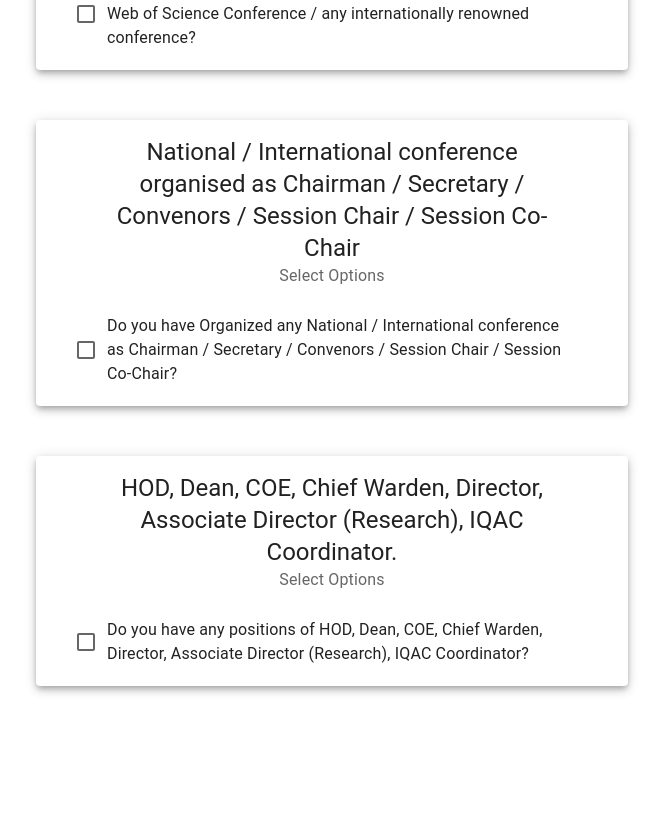
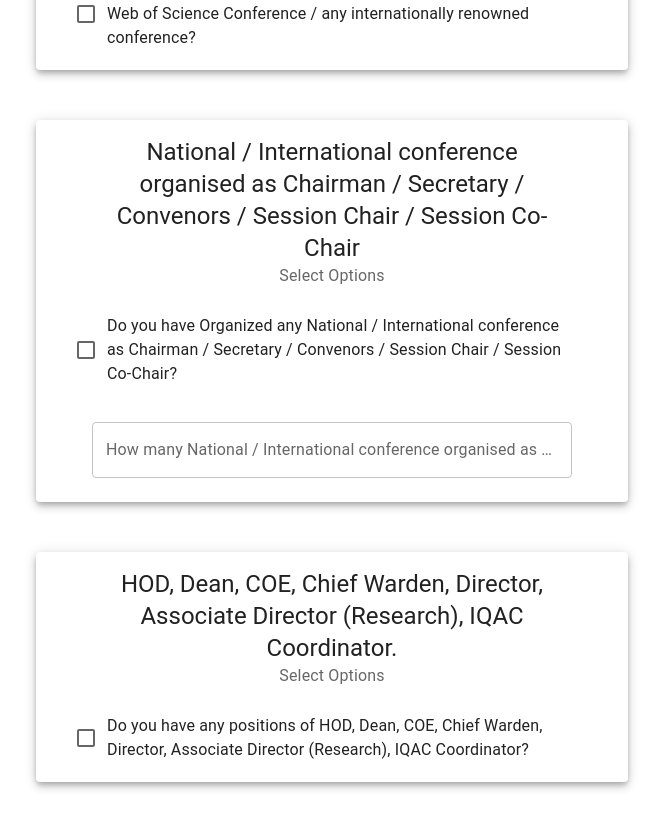
Before and after one commit to CodeArena-SJCIT/SJCIT-CPS, a React (Create React App) app: page /form/1 in a window 1280 px wide. Shown: the part 1224-2052 px from the top of the page, without its empty margins (318-981 px from the left). Before the commit the page ends 1960 px from the top, so only its background shows below. Built offline with nearby package versions, Linux system fonts and the light colour scheme.

Commit message:
Update conferenceOrg.js

```diff
--- a/src/CPS-Frontend/Main Form/Conference Organizer/conferenceOrg.js
+++ b/src/CPS-Frontend/Main Form/Conference Organizer/conferenceOrg.js
@@ -12,7 +12,6 @@ const ConferenceOrganizer = () => {
 
     const handleConferenceOrgChecked = (e) => {
         setconferenceOrgChecked(e.target.checked);
-        let a = numberOfConferenceOrg;
     }
 
     return (
@@ -24,7 +23,7 @@ const ConferenceOrganizer = () => {
                     <FormControlLabel control={<Checkbox checked={conferenceOrgChecked} onChange={(e) => handleConferenceOrgChecked(e)} />} label="Do you have Organized any National / International conference as Chairman / Secretary / Convenors / Session Chair / Session Co-Chair?" />
                 </FormGroup>
 
-                {conferenceOrgChecked &&
+                {(conferenceOrgChecked || !numberOfConferenceOrg) &&
                     <>
                         <CardContent>
                             <Tooltip title={
```
